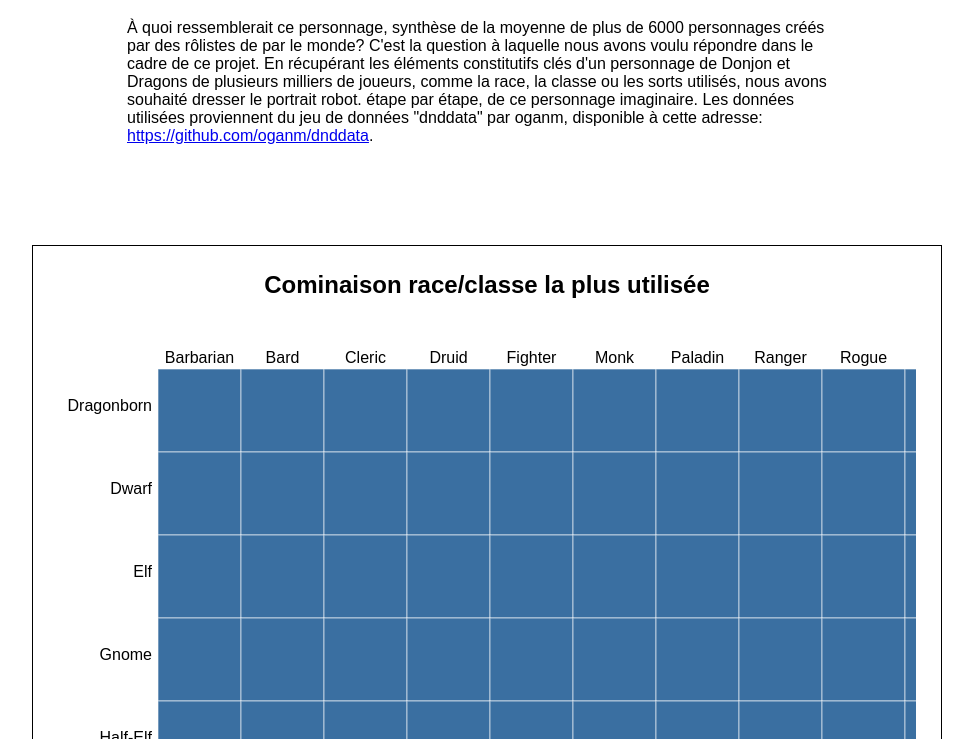
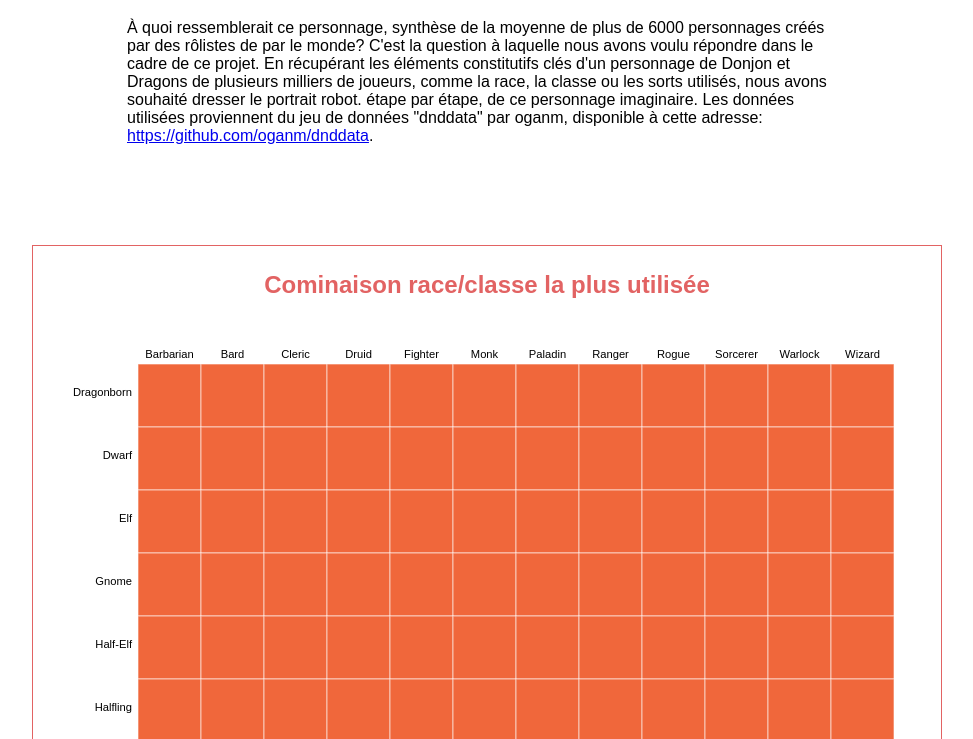
Before and after one commit to thomas-robert-heig/dnd-graph, a website built with webpack: page src/index.html in a window 1280 px wide. Shown: the part 61-800 px from the top of the page, without its empty margins (153-1126 px from the left). Built offline with nearby package versions, Linux system fonts and the light colour scheme.

Commit message:
Update graph class/race

```diff
--- a/src/css/basics.css
+++ b/src/css/basics.css
@@ -22,6 +22,7 @@ h2 {
 
 section {
 	display: grid;
+	grid-gap: 25px;
 	grid-template-rows: auto 1fr auto;
 	grid-template-columns: 1fr 1fr;
 	grid-template-areas:
@@ -52,6 +53,7 @@ section > div.graph {
 
 section > img {
 	grid-area: illustration;
+	place-self: center;
 }
 
 .graph {
--- a/src/css/sections.css
+++ b/src/css/sections.css
@@ -6,6 +6,10 @@
 }
 #races h2 {
 	color: var(--color-races);
+}
+
+#races .graph {
+	font-size: 0.70rem;
 }
 
 #attributes {
--- a/src/index.html
+++ b/src/index.html
@@ -25,7 +25,7 @@
 	</header>
 
 	<!-- Combinaison race/classe -->
-	<section>
+	<section id="races">
 		<h2>Cominaison race/classe la plus utilisée</h2>
 		<div id="heatmap_classRace" class="graph"></div>
 		<div>
@@ -51,7 +51,6 @@
 	<section id="attributes">
 		<h2>Répartition moyenne des caractéristiques</h2>
 		<div id="pie_attributes" class="graph"></div>
-		<div>
 		<div>
 			<div>
 				<strong>Caractéristiques équilibrées</strong>
--- a/src/js/classRace.js
+++ b/src/js/classRace.js
@@ -41,16 +41,21 @@ races.forEach(race => {
 })
 
 //Initialisation
-const margin = {
-    top: 50,
-    right: 100,
-    bottom: 50,
-    left: 100
-};
+// const margin = {
+//     top: 50,
+//     right: 100,
+//     bottom: 50,
+//     left: 100
+// };
 
-let width = Math.max(Math.min(window.innerWidth, 1000), 500);
-let gridSize = Math.floor(width / classes.length);
-let height = gridSize * races.length;
+// let width = Math.max(Math.min(window.innerWidth, 1000), 500);
+// let height = gridSize * races.length;
+
+const margin = { top: 20, right: 20, bottom: 0, left: 80 },
+	width = 900 - margin.left - margin.right,
+	height = 600 - margin.top - margin.bottom;
+    let gridSize = Math.floor(width / classes.length * 0.95);
+
 
 //Construction du SVG
 let maingroup = select('#heatmap_classRace')
@@ -88,7 +93,7 @@ matrixData.forEach(function (d) {
 
 let colorScale = scaleLinear()
     .domain([0, max(matrixData, function (d) { return d.count; }) / 2, max(matrixData, function (d) { return d.count; })])
-    .range(["#f7fbff", "#6baed6", "#08306b"]);
+    .range(["#FEEBE5", "#E28263", "#FD4B13"]);
 
 let heatMap = maingroup.selectAll(".hour")
     .data(matrixData)
```
Lines whose indentation alone changed are shown as unchanged.
